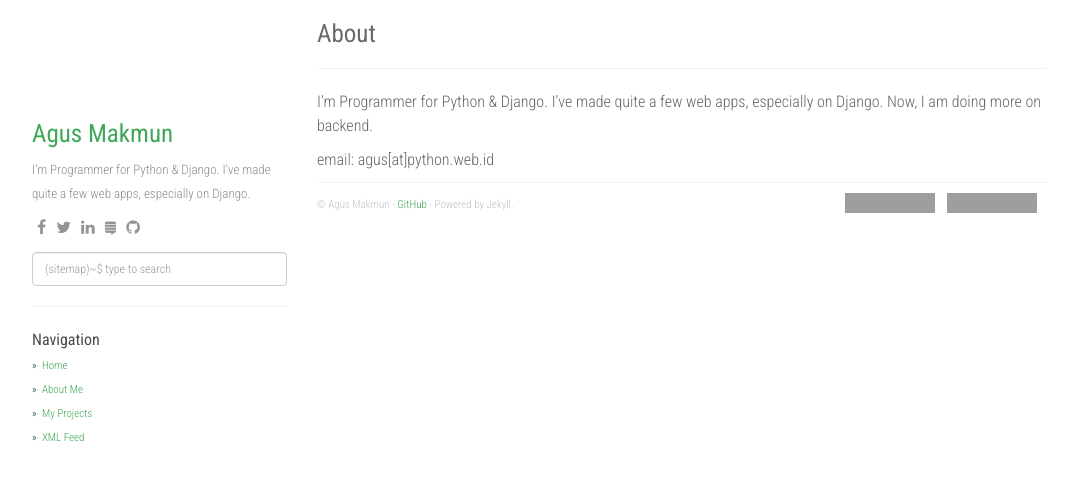
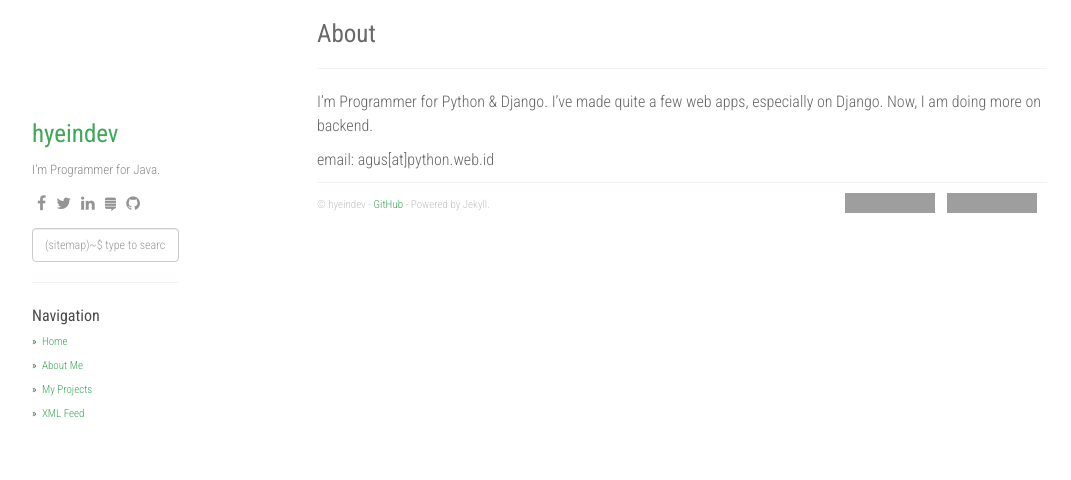
Before and after one commit to hyeindev/hyeindev.github.io, a Jekyll site: the page built from about.md, in a window 1280 px wide. Shown: the top 480 px of the page, without its empty margins (53-1124 px from the left). Built offline with Jekyll 4.4.1, drawn with Linux system fonts in a browser that asks for light colours; nearby versions of some CDN libraries; grey boxes are pictures that could not be loaded.

Commit message:
change metadata

```diff
--- a/_config.yml
+++ b/_config.yml
@@ -1,9 +1,9 @@
-title: Stack Problems
+title: hyeindev's space
 description: My Personal Stack Problems
-author: Agus Makmun
-github: https://github.com/agusmakmun
-about: I'm Programmer for Python & Django. I've made quite a few web apps, especially on Django.
-disqus_shortname: stackproblems
+author: hyeindev
+github: https://github.com/hyeindev
+about: I'm Programmer for Java.
+disqus_shortname: development
 google_analytics: UA-XXXXXXXX-Y
 
 enableTags: true
```
Also changed, not shown: nav/about_read.html (+10 -9 lines).
